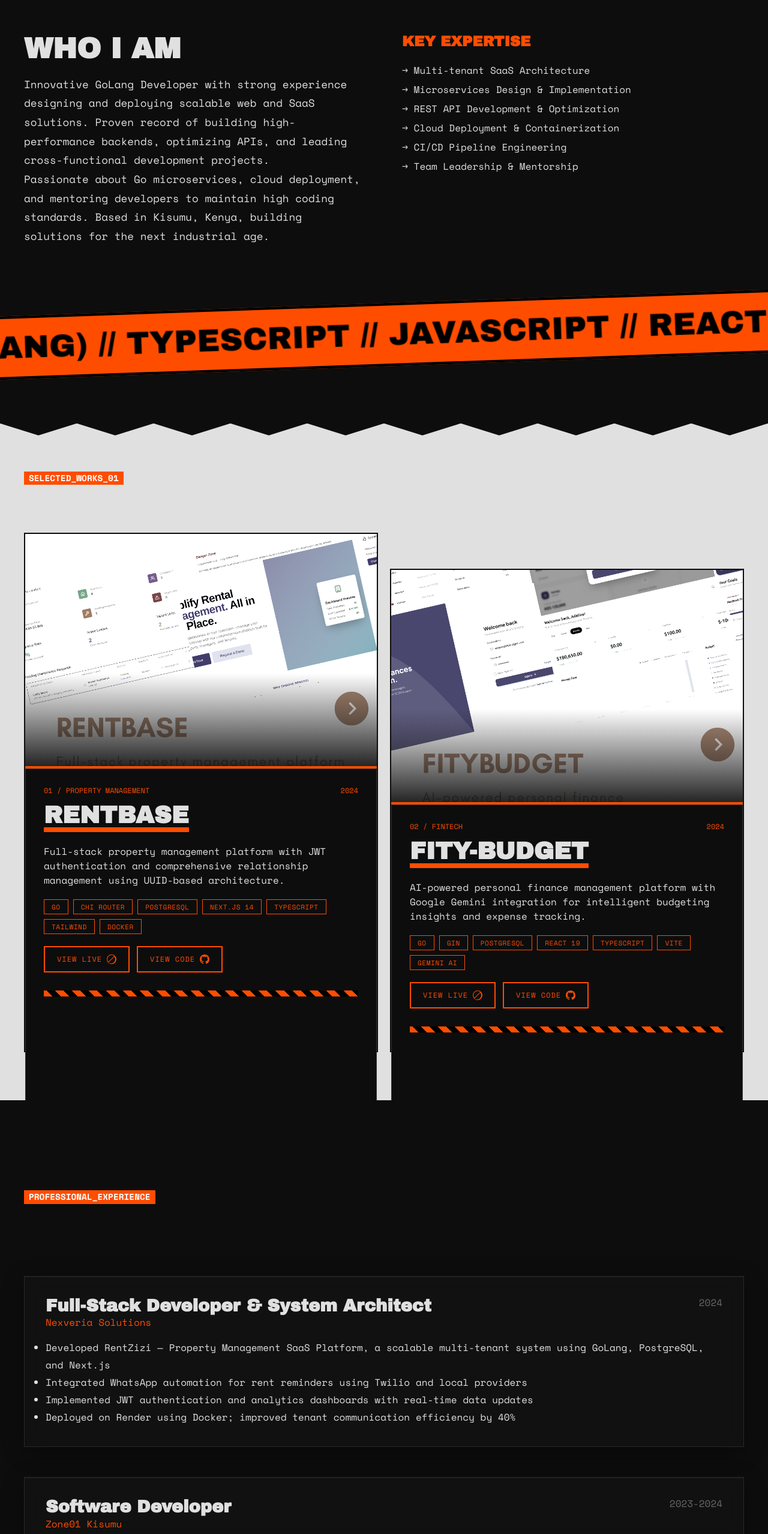
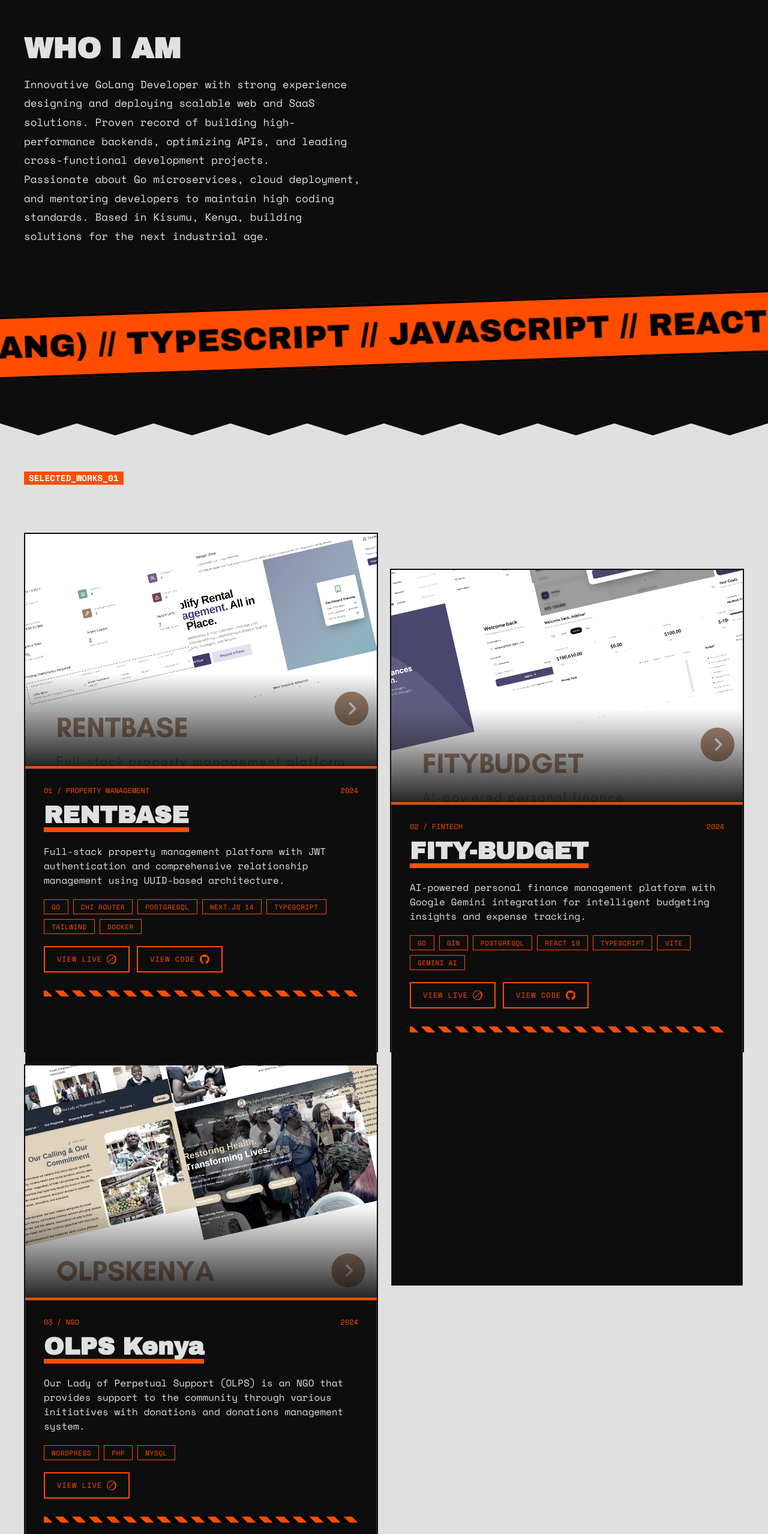
Before and after one commit to nyunja/nyunja.github.io, a plain HTML site: page index.html in a window 1280 px wide. Shown: the part 1150-3707 px from the top of the page at 60% size. Drawn offline with nearby package versions, Linux system fonts and the light colour scheme.

Commit message:
Add OLPS Kenya project and update tech stack

```diff
--- a/index.html
+++ b/index.html
@@ -18,7 +18,7 @@
     <meta property="og:description" content="Innovative GoLang Developer specializing in scalable web and SaaS solutions. Expert in microservices, REST APIs, and cloud deployment.">
     <meta property="og:image" content="https://nyunja.github.io/images/og-image.png">
 
-    <!-- Twitter -->
+    <!-- Github -->
     <meta property="twitter:card" content="summary_large_image">
     <meta property="twitter:url" content="https://nyunja.github.io/">
     <meta property="twitter:title" content="John Paul Nyunja - Full Stack Engineer | GoLang Developer">
@@ -144,24 +144,13 @@
                         Based in Kisumu, Kenya, building solutions for the next industrial age.
                     </p>
                 </div>
-                <div>
-                    <h3>KEY EXPERTISE</h3>
-                    <ul>
-                        <li>→ Multi-tenant SaaS Architecture</li>
-                        <li>→ Microservices Design & Implementation</li>
-                        <li>→ REST API Development & Optimization</li>
-                        <li>→ Cloud Deployment & Containerization</li>
-                        <li>→ CI/CD Pipeline Engineering</li>
-                        <li>→ Team Leadership & Mentorship</li>
-                    </ul>
-                </div>
             </div>
         </section>
     </main>
 
     <div class="ticker-wrap">
         <div class="ticker">
-            <span>GO (GOLANG) // TYPESCRIPT // JAVASCRIPT // REACT // NEXT.JS // RUST // POSTGRESQL // DOCKER // REDIS // TAILWIND CSS // SQL // MICROSERVICES // REST APIS // GITHUB ACTIONS // KUBERNETES // CI/CD // VERCEL // RENDER // TWILIO // ZOHO // BREVO</span>
+            <span>GO (GOLANG) // TYPESCRIPT // JAVASCRIPT // REACT // NEXT.JS // RUST // SQLITE // MYSQL // POSTGRESQL // WORDPRESS // PHP // DOCKER // NODE.JS // VITE // KAFKA // KUBERNETES // GOOGLE CLOUD // REDIS // TAILWIND CSS // SQL // MICROSERVICES // REST APIS // GITHUB ACTIONS // KUBERNETES // CI/CD // VERCEL // RENDER // TWILIO // ZOHO // BREVO</span>
         </div>
     </div>
 
@@ -242,6 +231,36 @@
                                 <span>VIEW CODE</span>
                                 <svg width="16" height="16" viewBox="0 0 16 16" fill="currentColor" aria-hidden="true">
                                     <path d="M8 0C3.58 0 0 3.58 0 8c0 3.54 2.29 6.53 5.47 7.59.4.07.55-.17.55-.38 0-.19-.01-.82-.01-1.49-2.01.37-2.53-.49-2.69-.94-.09-.23-.48-.94-.82-1.13-.28-.15-.68-.52-.01-.53.63-.01 1.08.58 1.23.82.72 1.21 1.87.87 2.33.66.07-.52.28-.87.51-1.07-1.78-.2-3.64-.89-3.64-3.95 0-.87.31-1.59.82-2.15-.08-.2-.36-1.02.08-2.12 0 0 .67-.21 2.2.82.64-.18 1.32-.27 2-.27.68 0 1.36.09 2 .27 1.53-1.04 2.2-.82 2.2-.82.44 1.1.16 1.92.08 2.12.51.56.82 1.27.82 2.15 0 3.07-1.87 3.75-3.65 3.95.29.25.54.73.54 1.48 0 1.07-.01 1.93-.01 2.2 0 .21.15.46.55.38A8.013 8.013 0 0016 8c0-4.42-3.58-8-8-8z"/>
+                                </svg>
+                            </a>
+                        </div>
+                        <div class="warning-stripes warning-stripes-spacing"></div>
+                    </div>
+                </div>
+
+                <!-- Project 3 -->
+                <div class="project-card reveal">
+                    <div class="project-image">
+                        <img src="images/olpskenya.png" alt="OLPS Kenya Project">
+                        <div class="image-overlay"></div>
+                    </div>
+                    <div class="project-inner">
+                        <div class="project-meta">
+                            <span>03 / NGO</span>
+                            <span>2024</span>
+                        </div>
+                        <h2 class="project-title">OLPS Kenya</h2>
+                        <p class="project-description">Our Lady of Perpetual Support (OLPS) is an NGO that provides support to the community through various initiatives with donations and donations management system.</p>
+                        <div class="tech-stack">
+                            <span class="tech-tag">WORDPRESS</span>
+                            <span class="tech-tag">PHP</span>
+                            <span class="tech-tag">MYSQL</span>
+                        </div>
+                        <div class="project-links">
+                            <a href="https://olpskenya.org" target="_blank" rel="noopener noreferrer" class="project-btn" aria-label="View OLPS live">
+                                <span>VIEW LIVE</span>
+                                <svg width="16" height="16" viewBox="0 0 16 16" fill="currentColor" aria-hidden="true">
+                                    <path d="M8 0a8 8 0 1 0 0 16A8 8 0 0 0 8 0zM1 8a7 7 0 0 1 7-7c1.65 0 3.15.57 4.35 1.52L2.52 12.35A6.965 6.965 0 0 1 1 8zm13 0a7 7 0 0 1-7 7 6.965 6.965 0 0 1-4.35-1.52l9.83-9.83A6.965 6.965 0 0 1 14 8z"/>
                                 </svg>
                             </a>
                         </div>
```
Also changed, not shown: images/olpskenya.png (added).
